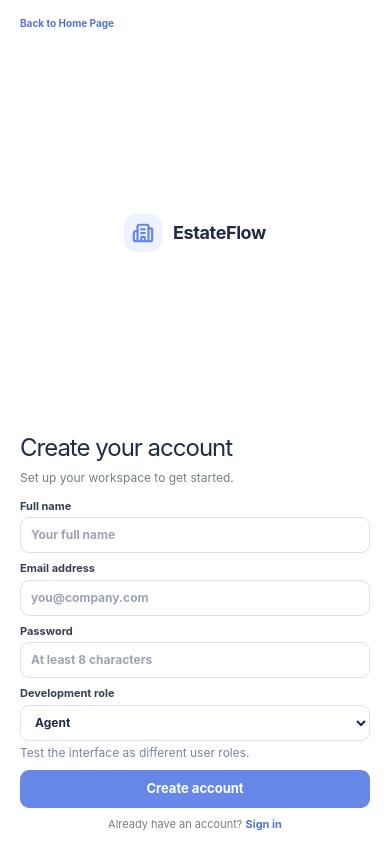
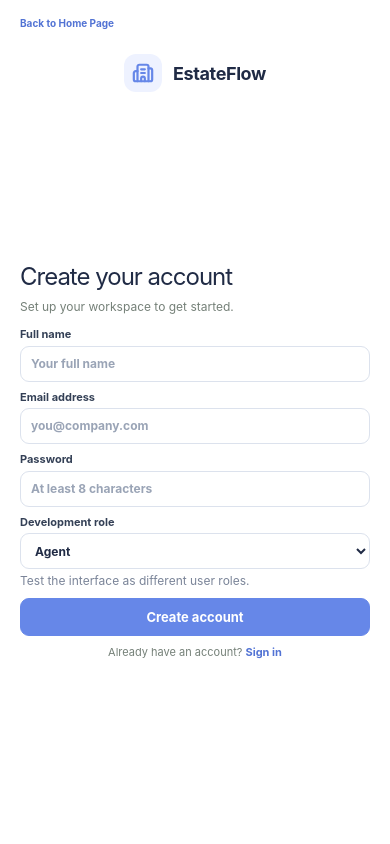
Before and after one commit to muhammad-arham-dev/EstateFlow-CRM, a React (Vite) app: page /register in a window 390 px wide. Built offline with nearby package versions, Linux system fonts and the light colour scheme.

Commit message:
feat: enhance padding and positioning for improved mobile layout in auth components

```diff
--- a/src/styles/auth.css
+++ b/src/styles/auth.css
@@ -322,7 +322,7 @@
     height: 100dvh;
     min-height: 0;
     box-sizing: border-box;
-    padding: 16px 20px 12px;
+    padding: 54px 20px 12px;
     overflow: hidden;
   }
 
@@ -331,8 +331,10 @@
   }
 
   .auth-back-home-mobile {
+    position: absolute;
+    top: 16px;
+    left: 20px;
     display: inline-block;
-    align-self: flex-start;
     margin: 0;
     color: #526fe4;
   }
@@ -351,8 +353,12 @@
     display: flex;
     width: min(460px, 100%);
     justify-content: center;
+    margin-bottom: 0;
+    color: #202b45;
+  }
+
+  .auth-form-wrap {
     margin-block: auto;
-    color: #202b45;
   }
 
   .auth-heading h2 {
@@ -408,7 +414,11 @@
 
 @media (max-width: 380px) {
   .auth-form-panel {
-    padding: 16px 16px 8px;
+    padding: 50px 16px 8px;
+  }
+
+  .auth-mobile-brand {
+    margin-bottom: 0;
   }
 
   .auth-heading h2 {
```
